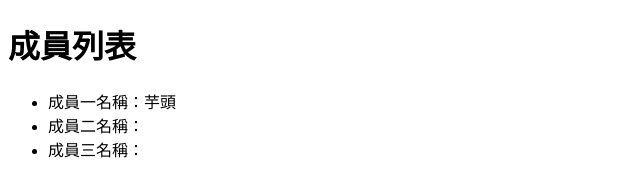
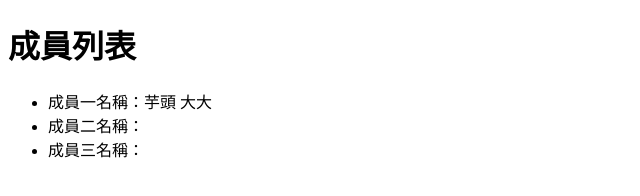
Before and after one commit to chichi0127/gittest0816, a plain HTML site: page index.html in a window 1280 px wide. Shown: the full height of the page, 0-640 px from the left. Drawn offline with Linux system fonts and the light colour scheme.

Commit message:
現出我原本的面貌

```diff
--- a/index.html
+++ b/index.html
@@ -10,7 +10,7 @@
 <body>
     <h1>成員列表</h1>
     <ul>
-        <li>成員一名稱：芋頭</li>
+        <li>成員一名稱：芋頭 大大</li>
         <li>成員二名稱：</li>
         <li>成員三名稱：</li>
     </ul>
```
